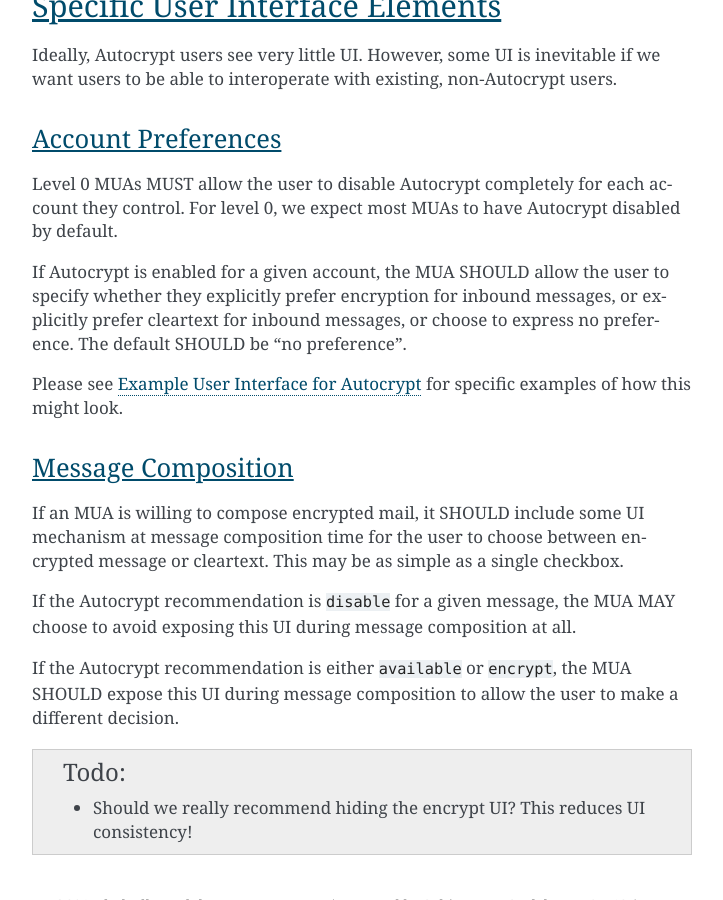
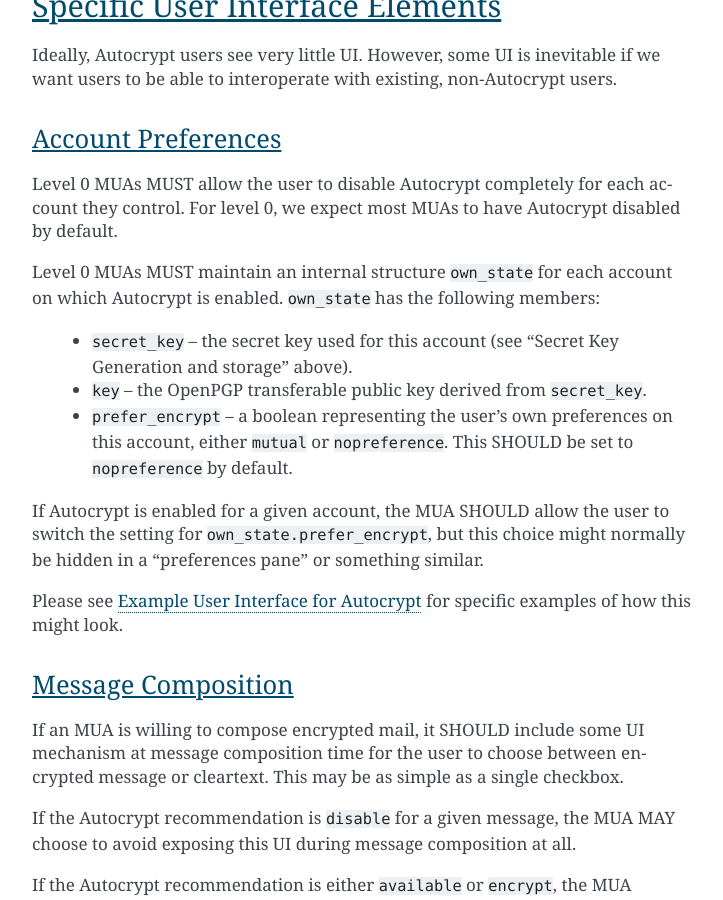
Before and after one commit to autocrypt/autocrypt, a Sphinx documentation site: the page built from doc/level0.rst, in a window 1280 px wide and 900 px high, scrolled down 12728 px. Shown: the whole window, without its empty margins (388-1111 px from the left). Built offline with Sphinx 7.4.7, drawn with Linux system fonts in a browser that asks for light colours; some of the changed text lies outside the part shown.

Commit message:
explicitly define own_state

```diff
--- a/doc/level0.rst
+++ b/doc/level0.rst
@@ -479,10 +479,10 @@
   is ``disable``.
 3. If the message is composed as a reply to an encrypted message, then
   the recommendation is ``encrypt``.
-4. If ``prefer-encrypt`` is ``mutual``, and the user's own
-  prefer-encrypt setting is ``mutual``, then the recommendation is
-  ``encrypt``.
-5. If ``prefer-encrypt`` is ``reset``, then the recommendation is
+4. If ``pah.prefer_encrypt`` is ``mutual``, and the user's own
+  ``own_state.prefer_encrypt`` is ``mutual``, then the recommendation
+  is ``encrypt``.
+5. If ``pah.prefer_encrypt`` is ``reset``, then the recommendation is
   ``discourage``.
 
 Otherwise, the recommendation is ``available``.
@@ -572,11 +572,22 @@
 each account they control.  For level 0, we expect most MUAs to have
 Autocrypt disabled by default.
 
+Level 0 MUAs MUST maintain an internal structure ``own_state`` for each
+account on which Autocrypt is enabled.  ``own_state`` has the following
+members:
+
+ * ``secret_key`` -- the secret key used for this account (see "Secret
+   Key Generation and storage" above).
+ * ``key`` -- the OpenPGP transferable public key derived from
+   ``secret_key``.
+ * ``prefer_encrypt`` -- a boolean representing the user's own
+   preferences on this account, either ``mutual`` or ``nopreference``.
+   This SHOULD be set to ``nopreference`` by default.
+
 If Autocrypt is enabled for a given account, the MUA SHOULD allow the
-user to specify whether they explicitly prefer encryption for inbound
-messages, or explicitly prefer cleartext for inbound messages, or
-choose to express no preference.  The default SHOULD be "no
-preference".
+user to switch the setting for ``own_state.prefer_encrypt``, but this
+choice might normally be hidden in a "preferences pane" or something
+similar.
 
 Please see :doc:`ui-examples` for specific examples of how this might
 look.
```
